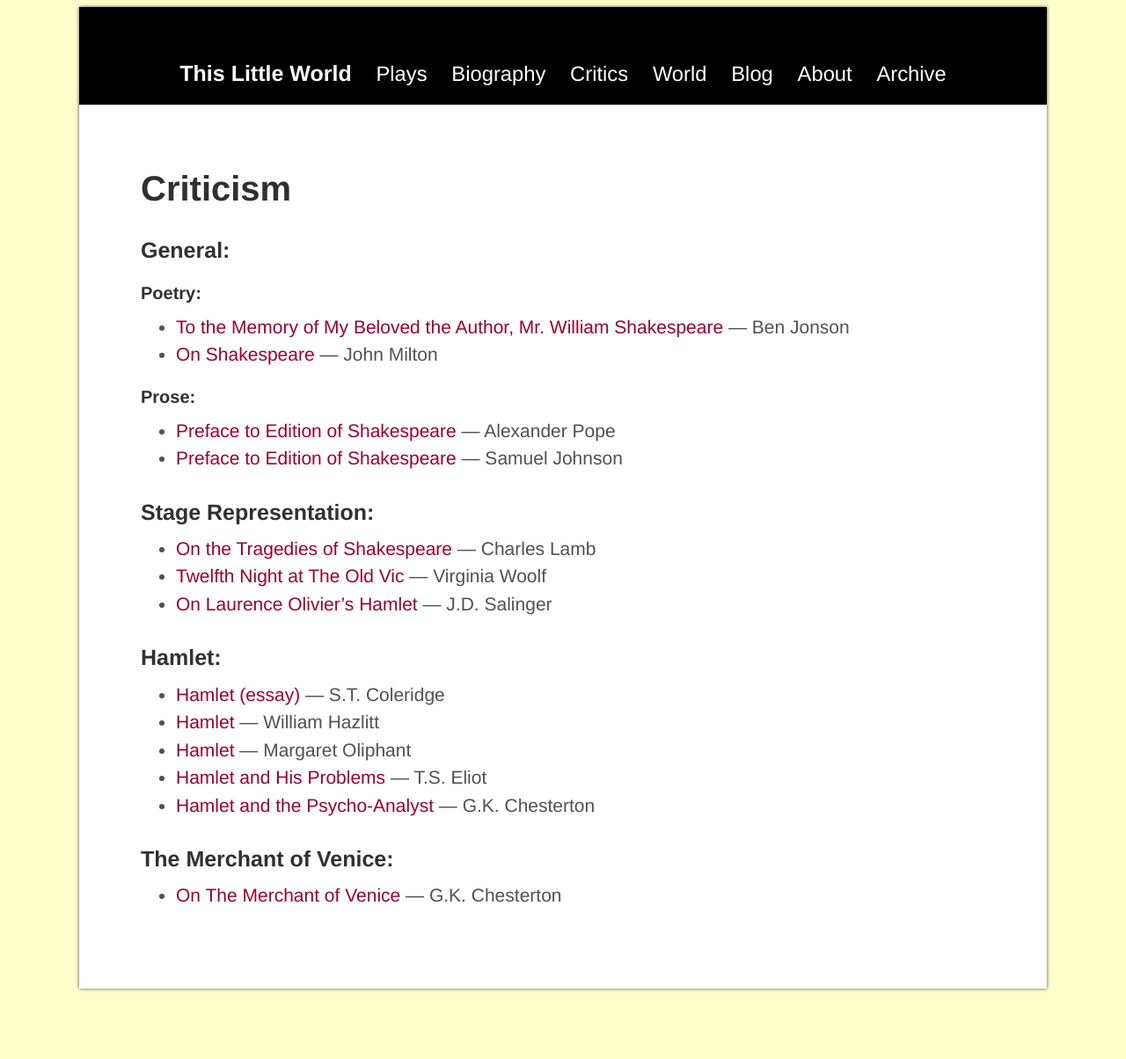
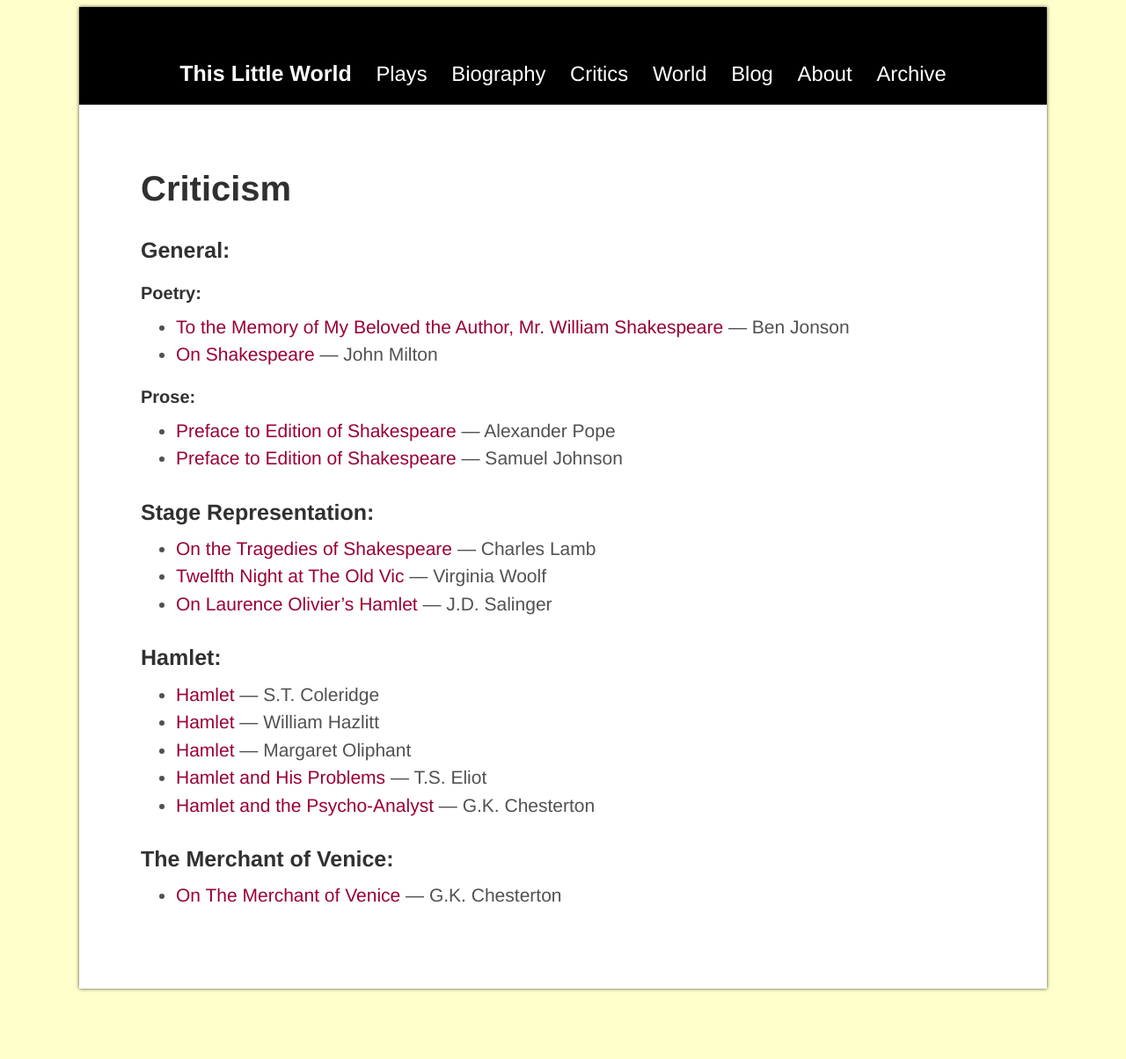
Before and after one commit to ThisLittleWorld/ThisLittleWorld.github.io, a Jekyll site: the page built from pages/critics.md, in a window 1280 px wide. Shown: the whole page at 88% size. Built offline with Jekyll 4.4.1, drawn with Linux system fonts in a browser that asks for light colours; Markdown is read by kramdown in place of the engine named in the settings.

Commit message:
Update critics.md

```diff
--- a/pages/critics.md
+++ b/pages/critics.md
@@ -29,7 +29,7 @@ permalink: "/critics/"
 
 ###Hamlet:
 
-* [Hamlet (essay)](/coleridge.hamlet.essay/) — S.T. Coleridge
+* [Hamlet](/coleridge.hamlet.essay/) — S.T. Coleridge
 * [Hamlet](/hazlitt.hamlet/) — William Hazlitt
 * [Hamlet](/oliphant.hamlet/) — Margaret Oliphant
 * [Hamlet and His Problems](/eliot.hamlet/) — T.S. Eliot
```
